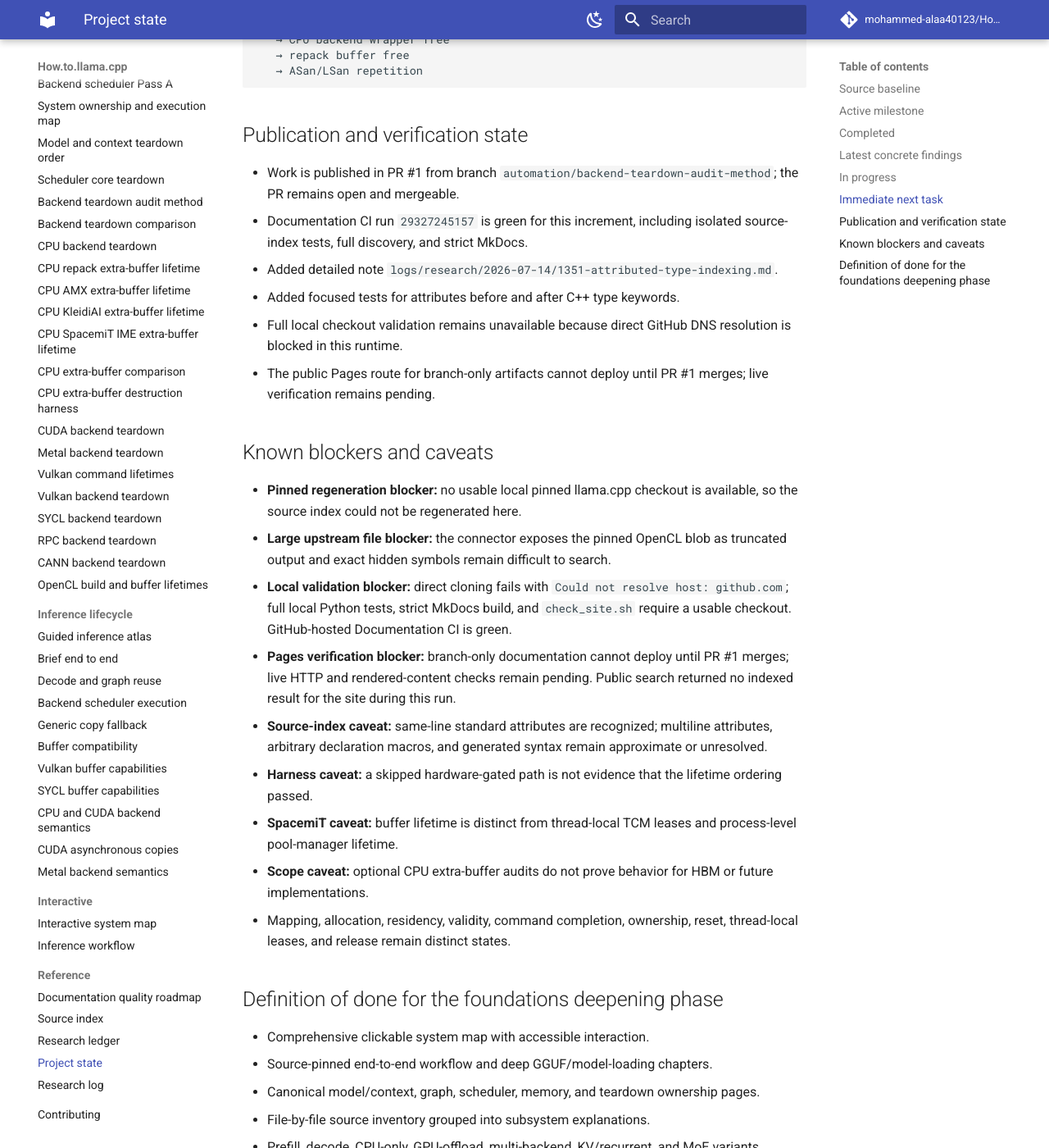
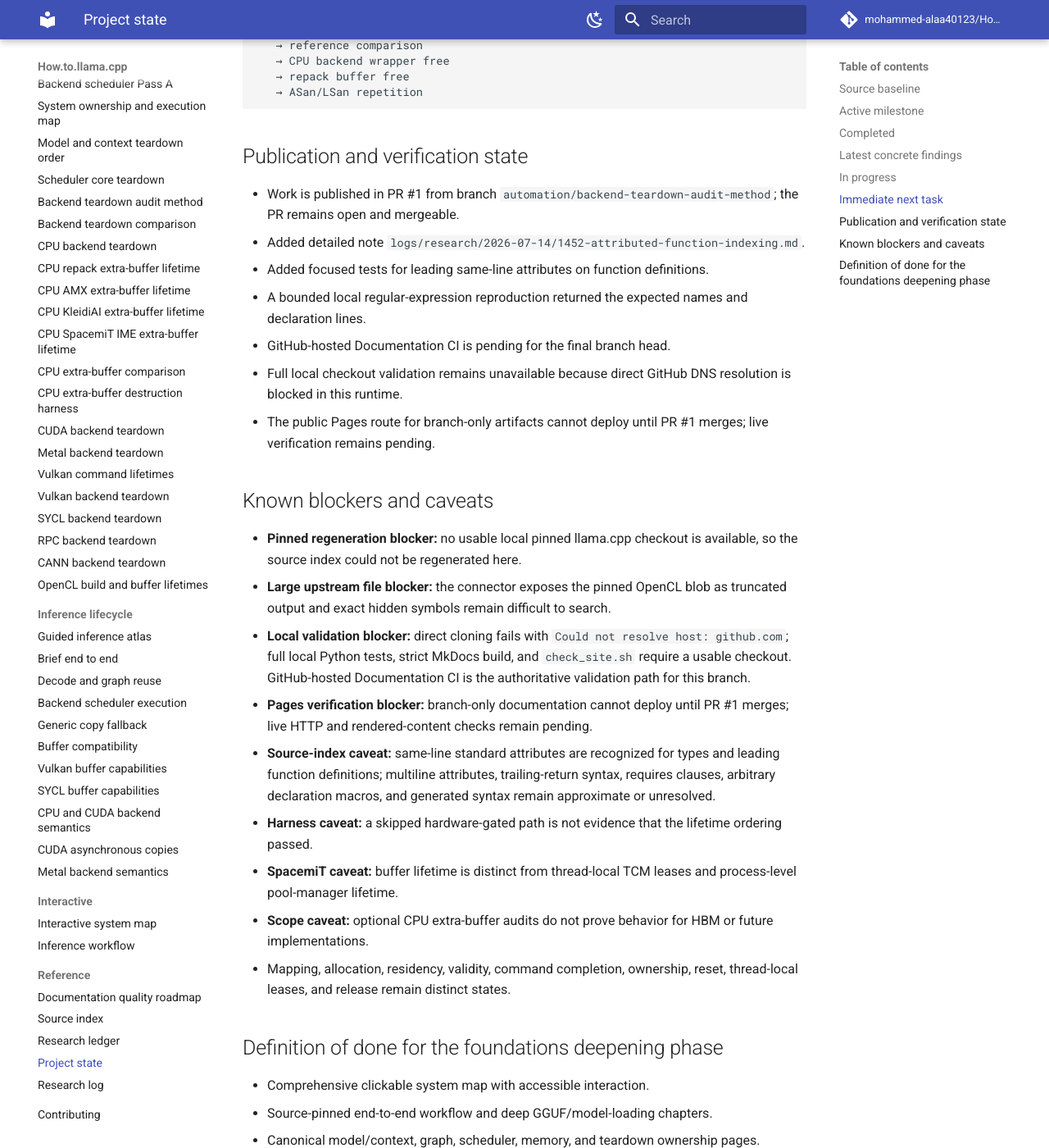
Before and after one commit to mohammed-alaa40123/How.to.llama.cpp, an MkDocs documentation site: the page built from docs/reference/project-state.md, in a window 1280 px wide and 1400 px high, scrolled down 2595 px. Shown: the whole window at 82% size. Built offline with MkDocs 1.6.1 and Material for MkDocs 9.7.7, drawn with Linux system fonts in a browser that asks for light colours; comment, search, counter and statistics services are not loaded; some of the changed text lies outside the part shown.

Commit message:
docs: record attributed function indexing state

```diff
--- a/docs/reference/project-state.md
+++ b/docs/reference/project-state.md
@@ -34,16 +34,16 @@
 - Source-index type-declaration line locations corrected so blank lines are not consumed as leading whitespace.
 - Regression coverage for multiple blank lines and namespace-indented type declarations.
 - Same-line C++ attributes before and after type keywords recognized without weakening physical-line accuracy.
+- Same-line C++ attributes before function return types recognized with focused free-function and qualified-method coverage.
 - Successful full Documentation CI runs for the line-number repair, whitespace regression, and attributed-type expansion.
 
 ## Latest concrete findings
 
-- The previous type pattern required the type keyword to be the first non-horizontal-whitespace token.
-- The updated pattern accepts one or more same-line `[[...]]` attribute groups before the type keyword and between the keyword and declared name.
-- The focused test covers attributed `struct` and `enum class` declarations at lines 1, 4, and 7.
-- All whitespace matching remains horizontal, so the earlier preceding-blank-line defect is not reintroduced.
-- Function extraction, duplicate retention, source ordering, and pinned link construction are unchanged.
-- Documentation CI run `29327245157` completed successfully for final commit `c5cc2f629097a1d19ce1b5f7b273714aa7951f08`.
+- The previous function pattern required the return type to be the first non-horizontal-whitespace token, so a leading `[[...]]` attribute prevented indexing.
+- The updated pattern accepts one or more same-line attribute groups before the function return type.
+- The focused test covers a free function and namespace-qualified `const noexcept` method at lines 1 and 5.
+- Type extraction, duplicate retention, source ordering, and pinned link construction are unchanged.
+- The pinned OpenCL blob can be retrieved, but the connector still truncates it before the backend teardown section; no hidden teardown behavior was inferred.
 
 ## In progress
 
@@ -71,9 +71,10 @@
 ## Publication and verification state
 
 - Work is published in PR #1 from branch `automation/backend-teardown-audit-method`; the PR remains open and mergeable.
-- Documentation CI run `29327245157` is green for this increment, including isolated source-index tests, full discovery, and strict MkDocs.
-- Added detailed note `logs/research/2026-07-14/1351-attributed-type-indexing.md`.
-- Added focused tests for attributes before and after C++ type keywords.
+- Added detailed note `logs/research/2026-07-14/1452-attributed-function-indexing.md`.
+- Added focused tests for leading same-line attributes on function definitions.
+- A bounded local regular-expression reproduction returned the expected names and declaration lines.
+- GitHub-hosted Documentation CI is pending for the final branch head.
 - Full local checkout validation remains unavailable because direct GitHub DNS resolution is blocked in this runtime.
 - The public Pages route for branch-only artifacts cannot deploy until PR #1 merges; live verification remains pending.
 
@@ -81,9 +82,9 @@
 
 - **Pinned regeneration blocker:** no usable local pinned llama.cpp checkout is available, so the source index could not be regenerated here.
 - **Large upstream file blocker:** the connector exposes the pinned OpenCL blob as truncated output and exact hidden symbols remain difficult to search.
-- **Local validation blocker:** direct cloning fails with `Could not resolve host: github.com`; full local Python tests, strict MkDocs build, and `check_site.sh` require a usable checkout. GitHub-hosted Documentation CI is green.
-- **Pages verification blocker:** branch-only documentation cannot deploy until PR #1 merges; live HTTP and rendered-content checks remain pending. Public search returned no indexed result for the site during this run.
-- **Source-index caveat:** same-line standard attributes are recognized; multiline attributes, arbitrary declaration macros, and generated syntax remain approximate or unresolved.
+- **Local validation blocker:** direct cloning fails with `Could not resolve host: github.com`; full local Python tests, strict MkDocs build, and `check_site.sh` require a usable checkout. GitHub-hosted Documentation CI is the authoritative validation path for this branch.
+- **Pages verification blocker:** branch-only documentation cannot deploy until PR #1 merges; live HTTP and rendered-content checks remain pending.
+- **Source-index caveat:** same-line standard attributes are recognized for types and leading function definitions; multiline attributes, trailing-return syntax, requires clauses, arbitrary declaration macros, and generated syntax remain approximate or unresolved.
 - **Harness caveat:** a skipped hardware-gated path is not evidence that the lifetime ordering passed.
 - **SpacemiT caveat:** buffer lifetime is distinct from thread-local TCM leases and process-level pool-manager lifetime.
 - **Scope caveat:** optional CPU extra-buffer audits do not prove behavior for HBM or future implementations.
```
Also changed, not shown: other parts of docs/reference/project-state.md (+1 -1 lines).
